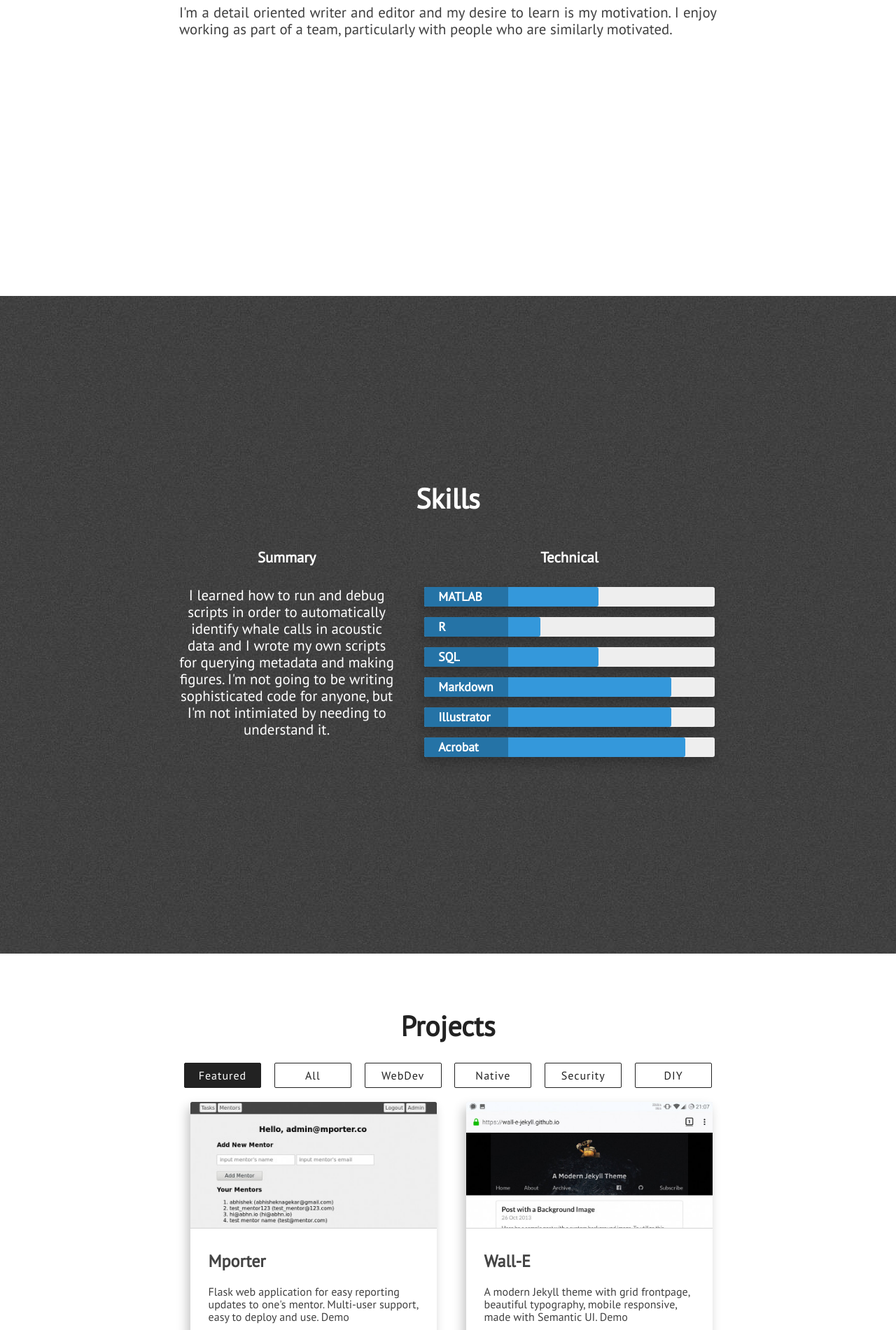
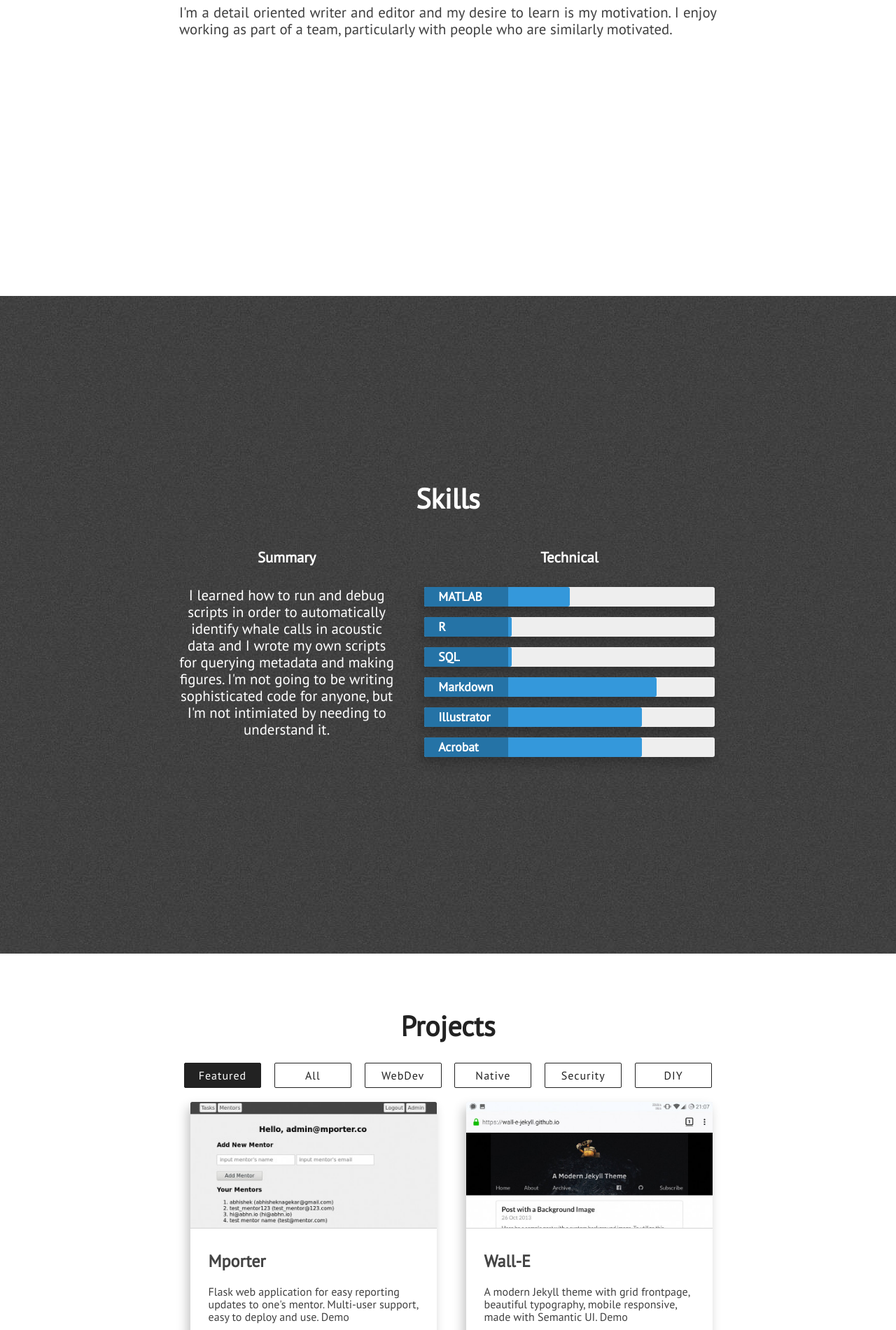
Before and after one commit to alrice12/alrice12.github.io, a Jekyll site: the page built from index.html, in a window 1280 px wide. Shown: the part 1537-3438 px from the top of the page at 70% size. Built offline with Jekyll 4.4.1, drawn with Linux system fonts in a browser that asks for light colours; nearby versions of some CDN libraries.

Commit message:
Update skills.html

```diff
--- a/_includes/skills.html
+++ b/_includes/skills.html
@@ -14,33 +14,33 @@
                 <div class="technical-skills">
                     <h3 class="center-align skills-subsection">Technical</h3>
                     <div class="progress-bars">
-                        <div class="skillbar clearfix " data-percent="60%">
+                        <div class="skillbar clearfix " data-percent="50%">
                             <div class="skillbar-title" style="background: #2980b9;"><span>MATLAB</span></div>
                             <div class="skillbar-bar" style="background: #3498db;"></div>
                         </div> <!-- End Skill Bar -->
 
-                        <div class="skillbar clearfix " data-percent="40%">
+                        <div class="skillbar clearfix " data-percent="30%">
                             <div class="skillbar-title" style="background: #2980b9;"><span>R</span></div>
                             <div class="skillbar-bar" style="background: #3498db;"></div>
                         </div> <!-- End Skill Bar -->
 
-                        <div class="skillbar clearfix " data-percent="60%">
+                        <div class="skillbar clearfix " data-percent="30%">
                             <div class="skillbar-title" style="background: #2980b9;"><span>SQL</span></div>
                             <div class="skillbar-bar" style="background: #3498db"></div>
                         </div> <!-- End Skill Bar -->
 
 
-                        <div class="skillbar clearfix " data-percent="85%">
+                        <div class="skillbar clearfix " data-percent="80%">
                             <div class="skillbar-title" style="background: #2980b9;"><span>Markdown</span></div>
                             <div class="skillbar-bar" style="background: #3498db;"></div>
                         </div> <!-- End Skill Bar -->
 
-                        <div class="skillbar clearfix " data-percent="85%">
+                        <div class="skillbar clearfix " data-percent="75%">
                             <div class="skillbar-title" style="background: #2980b9;"><span>Illustrator</span></div>
                             <div class="skillbar-bar" style="background: #3498db;"></div>
                         </div> <!-- End Skill Bar -->
 
-                        <div class="skillbar clearfix " data-percent="90%">
+                        <div class="skillbar clearfix " data-percent="75%">
                             <div class="skillbar-title" style="background: #2980b9"><span>Acrobat</span></div>
                             <div class="skillbar-bar" style="background: #3498db;"></div>
                         </div> <!-- End Skill Bar -->
```
